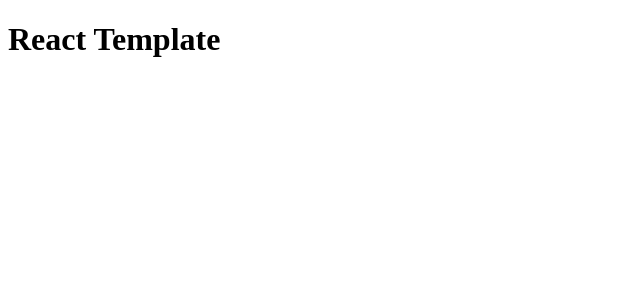
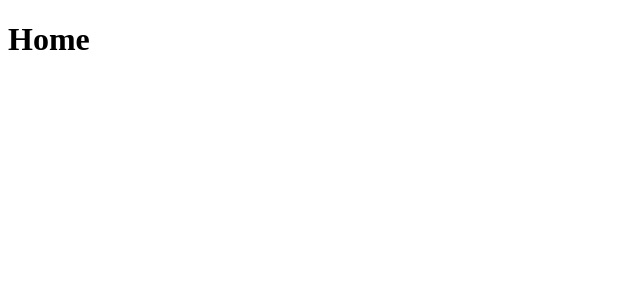
Before and after one commit to eustaquiogalano/shopping-cart-odin, a React (Vite) app: page / in a window 1280 px wide. Shown: the top 300 px of the page, without its empty margins (0-640 px from the left). Built offline with nearby package versions, Linux system fonts and the light colour scheme.

Commit message:
feat: add intial setup

```diff
--- a/package.json
+++ b/package.json
@@ -12,7 +12,8 @@
   },
   "dependencies": {
     "react": "^19.2.0",
-    "react-dom": "^19.2.0"
+    "react-dom": "^19.2.0",
+    "react-router": "^7.13.1"
   },
   "devDependencies": {
     "@eslint/js": "^9.39.1",
--- a/src/App.jsx
+++ b/src/App.jsx
@@ -1,5 +1,12 @@
+import { Outlet } from "react-router";
+
 function App() {
-  return <h1>React Template</h1>;
+  return (
+    <>
+      <header></header>
+      <Outlet />
+    </>
+  );
 }
 
 export default App;
--- /dev/null
+++ b/src/Pages/Home/Home.jsx
@@ -0,0 +1,7 @@
+export default function Home() {
+  return (
+    <>
+      <h1>Home</h1>
+    </>
+  );
+}
--- /dev/null
+++ b/src/Pages/Shop/Shop.jsx
@@ -0,0 +1,7 @@
+export default function Shop() {
+  return (
+    <>
+      <h1>Shop</h1>
+    </>
+  );
+}
--- a/src/main.jsx
+++ b/src/main.jsx
@@ -1,9 +1,12 @@
 import { StrictMode } from "react";
 import { createRoot } from "react-dom/client";
-import App from "./App.jsx";
+import routes from "./routes";
+import { createBrowserRouter, RouterProvider } from "react-router";
+
+const router = createBrowserRouter(routes);
 
 createRoot(document.getElementById("root")).render(
   <StrictMode>
-    <App />
+    <RouterProvider router={router}></RouterProvider>
   </StrictMode>
 );
--- /dev/null
+++ b/src/routes.js
@@ -0,0 +1,16 @@
+import App from "./App";
+import Home from "./Pages/Home/Home";
+import Shop from "./Pages/Shop/Shop";
+
+const routes = [
+  {
+    path: "/",
+    Component: App,
+    children: [
+      { index: true, Component: Home },
+      { path: "shop", Component: Shop },
+    ],
+  },
+];
+
+export default routes;
--- a/vite.config.js
+++ b/vite.config.js
@@ -4,5 +4,5 @@
 // https://vite.dev/config/
 export default defineConfig({
   plugins: [react()],
-  base: "change to repo-name", // replace with repo name
+  base: "/", // replace with repo name
 });
```
Also changed, not shown: src/Pages/ErrorPage/ErrorPage.jsx (added, +8 -0 lines), src/App.module.css (added), src/Pages/Home/Home.module.css (added), 1 other file (tests, documents, lock files or other folders).
